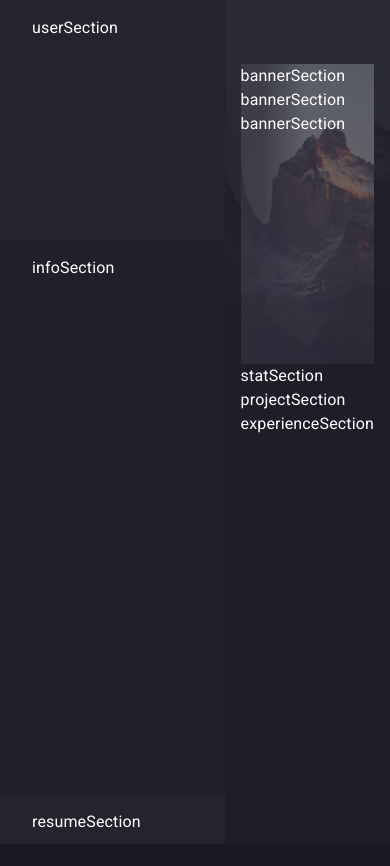
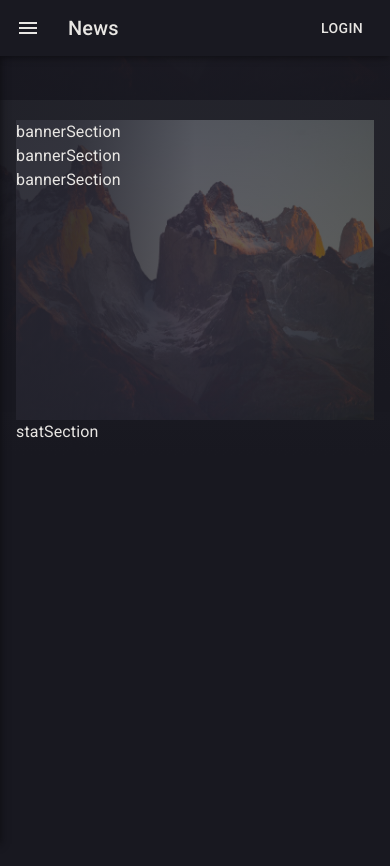
Before and after one commit to JunMingC/portfolio-project, a React (Create React App) app: page / in a window 390 px wide. Shown: the top 866 px of the page. Before the commit the page ends 844 px from the top, so only its background shows below. Built offline with nearby package versions, Linux system fonts and the light colour scheme.

Commit message:
Improve responsive layout
Added appbar, scrollbtn.
Enabled scrolling.
Adjusted certain components to fixed position.
Hide infobar based on breakpoints.

```diff
--- a/package.json
+++ b/package.json
@@ -6,6 +6,7 @@
     "@emotion/react": "^11.7.1",
     "@emotion/styled": "^11.6.0",
     "@fontsource/roboto": "^4.5.1",
+    "@mui/icons-material": "^5.2.5",
     "@mui/material": "^5.2.7",
     "@mui/styles": "^5.2.3",
     "@reduxjs/toolkit": "^1.7.1",
--- a/src/App.js
+++ b/src/App.js
@@ -1,15 +1,34 @@
 import { Box } from '@mui/material';
 import { makeStyles } from '@mui/styles';
-import React from 'react'
 import InfoBar from './components/InfoBar/InfoBar';
 import MainContent from './components/MainContent/MainContent';
+import Header from './components/Header/Header';
+import ScrollBtn from './components/ScrollBtn/ScrollBtn';
+import React from 'react'
 
 const useStyles = makeStyles((theme) => {
     return {
         master: {
-            height: '100%',
+            position: 'relative',
             maxWidth: '1500px',
             display: 'flex',
+            flexDirection: 'column',
+            [theme.breakpoints.up('lg')]: {
+                flexDirection: 'row',
+                '&::after, &::before': {
+                    position: 'fixed',
+                    left: 0,
+                    bottom: 0,
+                    zIndex: 2,
+                    background: "#14141C",
+                    width: '100%',
+                    height: theme.spacing(2),
+                    content: '""',
+                },
+                '&::before': {
+                    top: 0,
+                },
+            },
         },
     }
 })
@@ -19,8 +38,10 @@ const App = () => {
 
     return (
         <Box className={classes.master} m={'auto'} p={{ lg: 2 }}>
+            <Header />
             <InfoBar />
             <MainContent />
+            <ScrollBtn />
         </Box>
     );
 }
--- /dev/null
+++ b/src/components/Header/Header.js
@@ -0,0 +1,40 @@
+import { AppBar, Button, IconButton, Toolbar, Typography } from '@mui/material'
+import { makeStyles } from '@mui/styles';
+import MenuIcon from '@mui/icons-material/Menu';
+import HideOnScroll from '../../mui/HideOnScroll';
+import React from 'react'
+
+const useStyles = makeStyles((theme) => {
+    return {
+        header: {
+        },
+    }
+})
+
+const Header = () => {
+    const classes = useStyles();
+
+    return (
+        <HideOnScroll>
+            <AppBar className={classes.header} position="fixed" color="primary" sx={{ display: { lg: 'none' } }}>
+                <Toolbar>
+                    <IconButton
+                        size="large"
+                        edge="start"
+                        color="inherit"
+                        aria-label="menu"
+                        sx={{ mr: 2 }}
+                    >
+                        <MenuIcon />
+                    </IconButton>
+                    <Typography variant="h6" component="div" sx={{ flexGrow: 1 }}>
+                        News
+                    </Typography>
+                    <Button color="inherit">Login</Button>
+                </Toolbar>
+            </AppBar>
+        </HideOnScroll>
+    )
+}
+
+export default Header
--- a/src/components/InfoBar/InfoBar.js
+++ b/src/components/InfoBar/InfoBar.js
@@ -5,22 +5,32 @@ import React from 'react'
 const useStyles = makeStyles((theme) => {
     return {
         infoBar: {
-            height: '100%',
-            width: '300px',
-            backgroundColor: '#24242E',
+            position: 'fixed',
             display: 'flex',
             flexDirection: 'column',
+            height: '100vh',
+            width: '300px',
+            backgroundColor: '#1D1D26',
+            zIndex: 1,
+            boxShadow: 'rgb(12 12 16) 0px 0px 8px 0px',
+            transform: 'translate(-100%, 0)',
+            transition: 'transform .4s ease-in-out',
+            [theme.breakpoints.up('lg')]: {
+                height: `calc(100vh - ${theme.spacing(4)})`,
+                transform: 'none',
+            },
         },
         userSection: {
             height: '240px',
+            borderBottom: 'solid 3px #191921',
         },
         infoSection: {
-            backgroundColor: '#20202a',
+            backgroundColor: '#1A1A22',
             flexGrow: 1
         },
         resumeSection: {
             height: '50px',
-
+            borderTop: 'solid 3px #191921',
         },
     }
 })
--- a/src/components/MainContent/BannerSection/BannerSection.js
+++ b/src/components/MainContent/BannerSection/BannerSection.js
@@ -18,7 +18,7 @@ const useStyles = makeStyles((theme) => {
             height: '100%',
         },
         bannerFade: {
-            background: 'linear-gradient(90deg,rgba(45,45,58,.9) 15%,rgba(45,45,58,.7) 50%,rgba(43,43,53,.7) 100%)',
+            background: 'linear-gradient(90deg, rgba(36, 36, 46, 0.9) 15%, rgba(36, 36, 46, 0.7) 50%, rgba(36, 39, 41, 0.7) 100%)',
             width: '100%',
             height: '100%',
         },
--- a/src/components/MainContent/MainContent.js
+++ b/src/components/MainContent/MainContent.js
@@ -9,18 +9,23 @@ const useStyles = makeStyles((theme) => {
         mainContent: {
             position: 'relative',
             flexGrow: 1,
-            backgroundColor: '#1E1E28',
+            backgroundColor: '#181820',
+            boxShadow: 'rgb(12 12 16) 0px 0px 8px 0px',
+            transition: 'margin-left .4s ease-in-out',
+            [theme.breakpoints.down('lg')]: {
+                marginTop: theme.mixins.toolbar.minHeight,
+            },
         },
         mainContentBg: {
             position: 'absolute',
             backgroundImage: 'url(bg.jpg)',
-            backgroundSize: 'cover',
+            backgroundSize: '120%',
             backgroundPosition: 'center',
             width: '100%',
             height: '400px',
         },
         mainContentBgFade: {
-            background: 'linear-gradient(180deg,rgba(30,30,40,.93) 0%,rgba(30,30,40,.96) 70%,rgba(30,30,40,.99) 80%,#1e1e28 100%)',
+            background: 'linear-gradient(rgba(24, 24, 32, 0.93) 0%, rgba(24, 24, 32, 0.96) 70%, rgba(24, 24, 32, 0.99) 80%, rgb(24, 24, 32) 100%)',
             width: '100%',
             height: '100%',
         },
@@ -45,7 +50,7 @@ const MainContent = () => {
     const classes = useStyles();
 
     return (
-        <Box className={classes.mainContent}>
+        <Box className={classes.mainContent} ml={{ lg: '300px' }}>
             <Box className={classes.mainContentBg} >
                 <Box className={classes.mainContentBgFade} />
             </Box>
--- a/src/components/MainContent/StatSection/StatSection.js
+++ b/src/components/MainContent/StatSection/StatSection.js
@@ -5,7 +5,7 @@ import React from 'react'
 const useStyles = makeStyles((theme) => {
     return {
         statSection: {
-
+            height: '1500px',
         },
     }
 })
@@ -17,6 +17,10 @@ const StatSection = () => {
         <Box className={classes.statSection}>
             statSection
             {/* use MUI 5 grid */}
+            {/* Years of Experience */}
+            {/* 3.81 CGPA [First Class Honors] */}
+            {/* Total Views after have backend */}
+            {/* Current Views  */}
         </Box>
     )
 }
--- /dev/null
+++ b/src/components/ScrollBtn/ScrollBtn.js
@@ -0,0 +1,16 @@
+import { Fab } from '@mui/material';
+import ScrollTop from '../../mui/ScrollTop';
+import KeyboardArrowUpIcon from '@mui/icons-material/KeyboardArrowUp';
+import React from 'react'
+
+const ScrollBtn = () => {
+    return (
+        <ScrollTop>
+            <Fab color="secondary" size="medium">
+                <KeyboardArrowUpIcon />
+            </Fab>
+        </ScrollTop>
+    )
+}
+
+export default ScrollBtn
--- a/src/index.css
+++ b/src/index.css
@@ -11,10 +11,15 @@
 /* npm install @fontsource/roboto */
 /* Import .css in index.js */
 
-body {
-  height: 100vh !important;
+::-webkit-scrollbar {
+    background-color: #202324;
+    color: #aba499;
 }
 
-#root {
-  height: 100%;
+::-webkit-scrollbar-corner {
+    background-color: #181a1b;
 }
+
+::-webkit-scrollbar-thumb {
+    background-color: #454a4d;
+}
--- a/src/index.js
+++ b/src/index.js
@@ -14,13 +14,20 @@ import '@fontsource/roboto/700.css';
 
 const theme = createTheme({
     palette: {
+        primary: {
+            main: '#191921',
+            contrastText: '#E8E6E3',
+        },
+        secondary: {
+            main: '#C89600'
+        },
         background: {
-            default: '#191923'
+            default: '#14141C'
         },
         text: {
-            primary: '#ffffff',
-            secondary: '#8c8c8e',
-            highlight: '#ffc107'
+            primary: '#E8E6E3',
+            secondary: '#FFC71E',
+            third: '#A0988B',
         }
     }
 });
--- /dev/null
+++ b/src/mui/HideOnScroll.js
@@ -0,0 +1,14 @@
+import { Slide, useScrollTrigger } from '@mui/material';
+import React from 'react'
+
+const HideOnScroll = ({ children }) => {
+    const trigger = useScrollTrigger();
+
+    return (
+        <Slide appear={false} direction="down" in={!trigger}>
+            {children}
+        </Slide>
+    );
+}
+
+export default HideOnScroll
--- /dev/null
+++ b/src/mui/ScrollTop.js
@@ -0,0 +1,20 @@
+import { Box, useScrollTrigger, Zoom } from '@mui/material'
+import React from 'react'
+
+const ScrollTop = ({ children }) => {
+    const trigger = useScrollTrigger();
+
+    const handleClick = () => {
+        window.scrollTo({ top: 0, behavior: 'smooth' });
+    };
+
+    return (
+        <Zoom in={trigger}>
+            <Box onClick={handleClick} sx={{ position: 'fixed', bottom: 16, right: 16 }}>
+                {children}
+            </Box>
+        </Zoom>
+    );
+}
+
+export default ScrollTop
```
Also changed, not shown: 1 other file (tests, documents, lock files or other folders).
